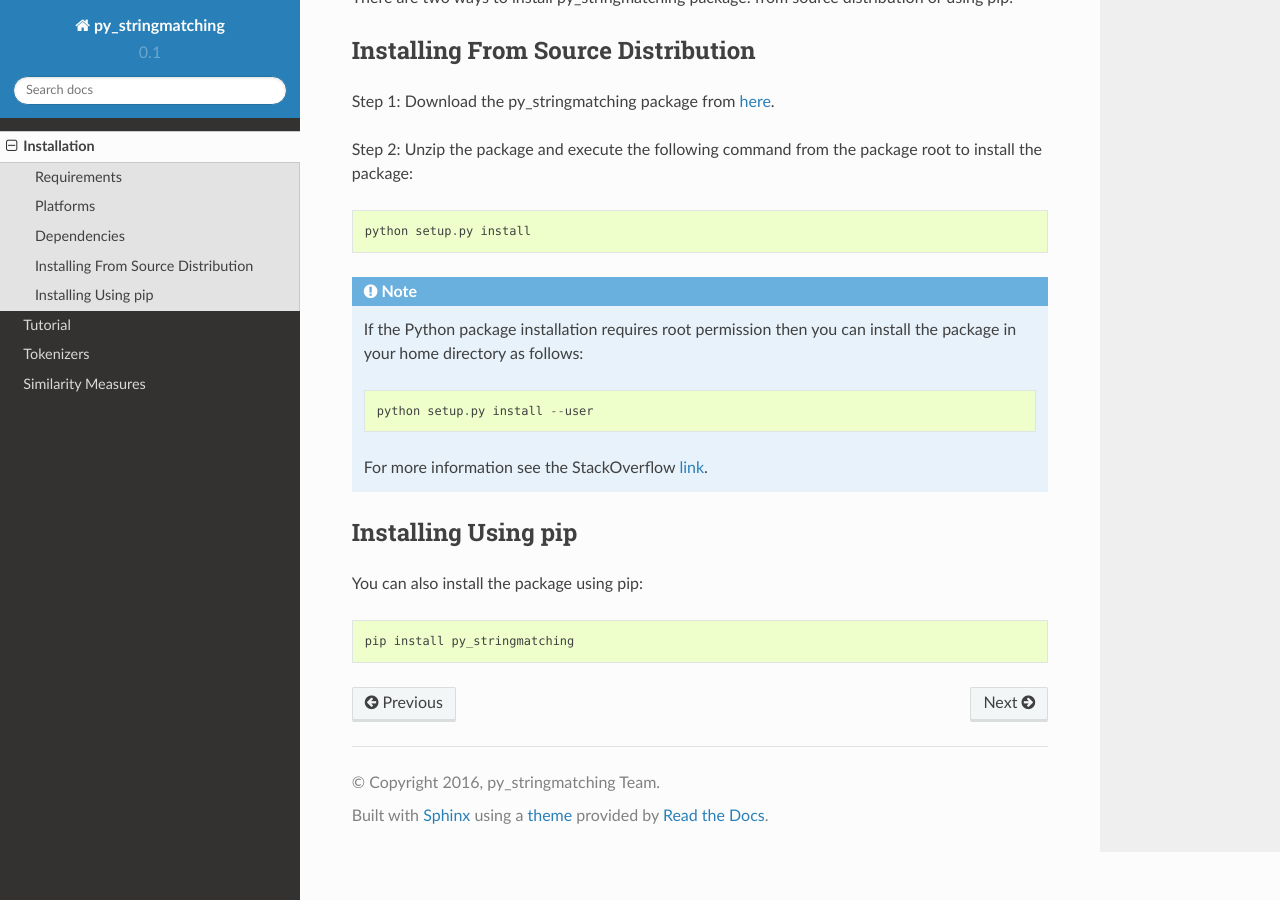
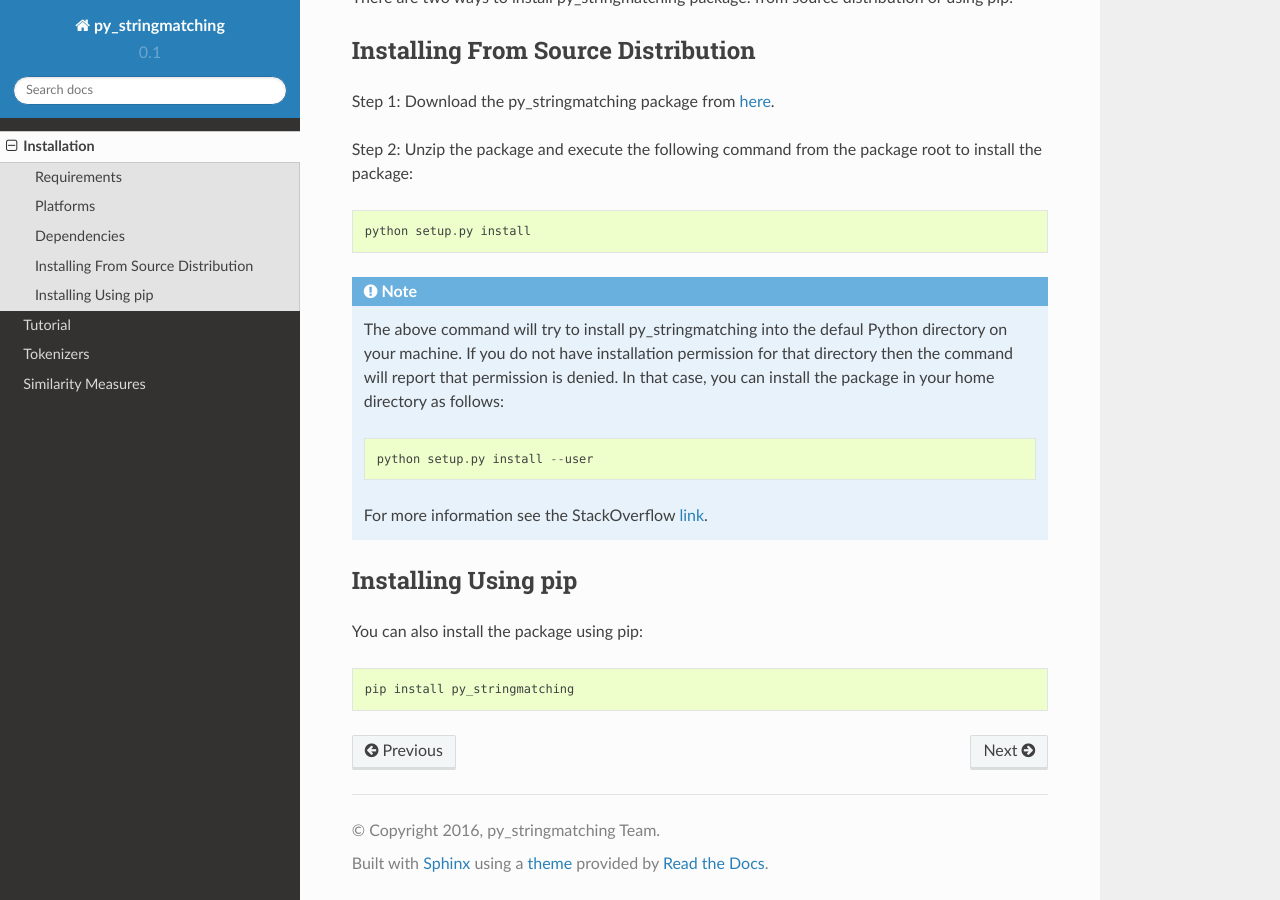
Before and after one commit to wynksaiddestroy/py_stringmatching, a Sphinx documentation site: the page built from docs/Installation.rst, in a window 1280 px wide and 900 px high, scrolled down 683 px. Built offline with Sphinx 7.4.7 and the Read the Docs theme 2.0.0, drawn with Linux system fonts in a browser that asks for light colours.

Commit message:
Updated Installation.rst

```diff
--- a/docs/Installation.rst
+++ b/docs/Installation.rst
@@ -34,8 +34,7 @@ Step 2: Unzip the package and execute the following command from the package roo
 
 .. note::
 
-    If the Python package installation requires root permission then you can install the package in
-    your home directory as follows::
+    The above command will try to install py_stringmatching into the defaul Python directory on your machine. If you do not have installation permission for that directory then the command will report that permission is denied. In that case, you can install the package in your home directory as follows::
 
         python setup.py install --user
 
```
